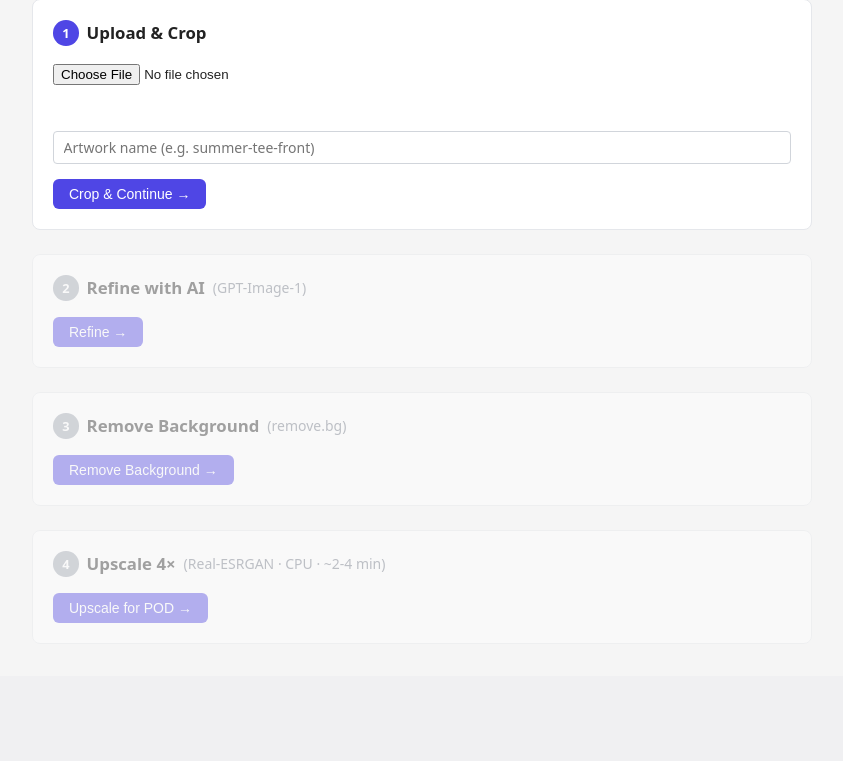
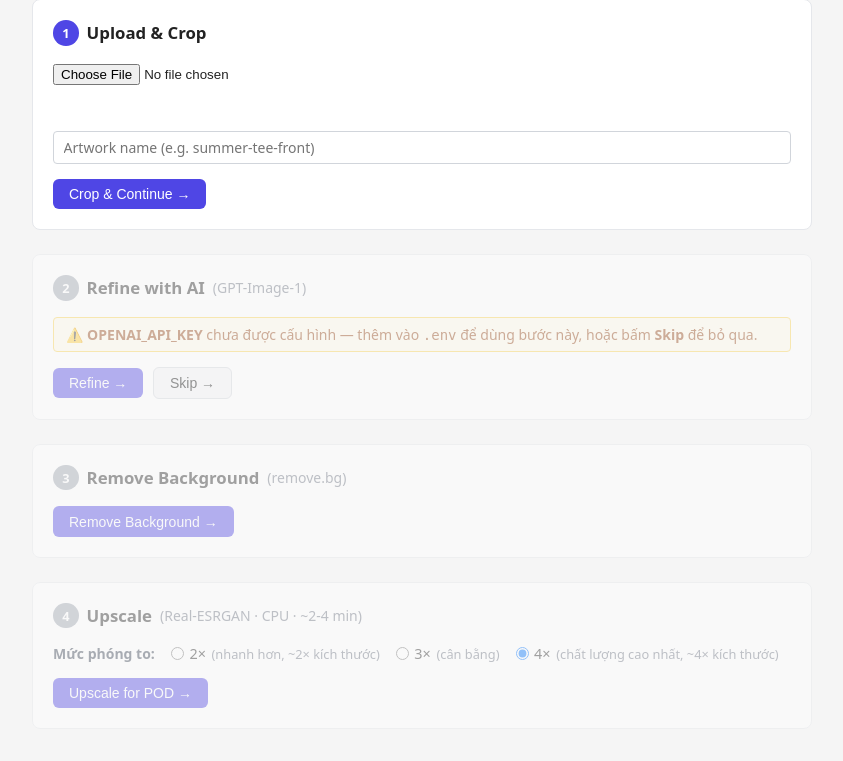
Before and after one commit to trungsin/etsyauto, a FastAPI app: template backend/app/templates/artwork/index.html in a window 1280 px wide. Shown: the part 175-936 px from the top of the page, without its empty margins (124-967 px from the left). Before the commit the page ends 798 px from the top, so only its background shows below. Run offline with FastAPI, Linux system fonts and the light colour scheme; the template is opened without the code that fills it, so the values that code supplies are empty; parts of the project's set-up code (start-up, migrations or seed data) failed here and were passed over; some libraries are stand-ins or nearby versions.

Commit message:
feat(artwork): add skip-refine step, configurable upscale factor, and OpenAI key warning
- Step 2: add Skip button to bypass GPT-Image-1 refinement when image is already clean
- Step 2: show warning banner when OPENAI_API_KEY is not configured, disable Refine button
- Step 4: add 2×/3×/4× radio selector for Real-ESRGAN outscale (default 4×)
- Backend: new POST /{id}/skip-refine route (copies cropped_url → refined_url)
- Backend: run_upscale_job and _upscale_realesrgan now accept scale param

```diff
--- a/backend/app/templates/artwork/index.html
+++ b/backend/app/templates/artwork/index.html
@@ -67,9 +67,16 @@
   <!-- ── STEP 2: Refine ────────────────────────────────────────────── -->
   <div class="step-card disabled" id="step-2">
     <h2><span class="step-num">2</span> Refine with AI <small style="font-weight:400;color:#6b7280">(GPT-Image-1)</small></h2>
+    {% if not has_openai_key %}
+    <div style="background:#fffbeb;border:1px solid #fcd34d;color:#92400e;padding:.45rem .75rem;border-radius:4px;margin-bottom:.75rem;font-size:.875rem">
+      ⚠️ <strong>OPENAI_API_KEY</strong> chưa được cấu hình — thêm vào <code>.env</code> để dùng bước này,
+      hoặc bấm <strong>Skip</strong> để bỏ qua.
+    </div>
+    {% endif %}
     <img id="cropped-img" class="preview-img" alt="cropped">
     <div class="step-actions">
-      <button id="btn-refine" class="btn btn-primary">Refine →</button>
+      <button id="btn-refine" class="btn btn-primary"{% if not has_openai_key %} disabled title="OPENAI_API_KEY chưa cấu hình"{% endif %}>Refine →</button>
+      <button id="btn-skip-refine" class="btn" style="background:#f3f4f6;border:1px solid #d1d5db">Skip →</button>
       <span class="spinner" id="refine-spinner" style="display:none">⏳ Calling GPT-Image-1… (up to ~30s)</span>
     </div>
     <p class="banner-error" id="err-2"></p>
@@ -88,11 +95,23 @@
 
   <!-- ── STEP 4: Upscale ───────────────────────────────────────────── -->
   <div class="step-card disabled" id="step-4">
-    <h2><span class="step-num">4</span> Upscale 4× <small style="font-weight:400;color:#6b7280">(Real-ESRGAN · CPU · ~2-4 min)</small></h2>
+    <h2><span class="step-num">4</span> Upscale <small style="font-weight:400;color:#6b7280">(Real-ESRGAN · CPU · ~2-4 min)</small></h2>
     <img id="removebg-img" class="preview-img checkerboard" alt="transparent">
+    <div style="margin:.75rem 0 0;display:flex;gap:1rem;align-items:center;flex-wrap:wrap">
+      <span style="font-size:.875rem;font-weight:600;color:#374151">Mức phóng to:</span>
+      <label style="display:flex;align-items:center;gap:.35rem;cursor:pointer;font-size:.9rem">
+        <input type="radio" name="upscale-scale" value="2"> 2× <span style="color:#6b7280;font-size:.8rem">(nhanh hơn, ~2× kích thước)</span>
+      </label>
+      <label style="display:flex;align-items:center;gap:.35rem;cursor:pointer;font-size:.9rem">
+        <input type="radio" name="upscale-scale" value="3"> 3× <span style="color:#6b7280;font-size:.8rem">(cân bằng)</span>
+      </label>
+      <label style="display:flex;align-items:center;gap:.35rem;cursor:pointer;font-size:.9rem">
+        <input type="radio" name="upscale-scale" value="4" checked> 4× <span style="color:#6b7280;font-size:.8rem">(chất lượng cao nhất, ~4× kích thước)</span>
+      </label>
+    </div>
     <div class="step-actions">
       <button id="btn-upscale" class="btn btn-primary">Upscale for POD →</button>
-      <span class="spinner" id="upscale-spinner" style="display:none">⏳ Upscaling on CPU… checking every 5s</span>
+      <span class="spinner" id="upscale-spinner" style="display:none">⏳ Upscaling trên CPU… kiểm tra mỗi 5s</span>
     </div>
     <div class="download-box" id="download-box">
       ✅ Done! &nbsp;<a id="download-link" download>⬇ Download POD Artwork</a>
@@ -179,6 +198,7 @@ btnCrop.addEventListener('click', async () => {
 // ── Step 2: Refine ────────────────────────────────────────────────────────
 document.getElementById('btn-refine').addEventListener('click', async () => {
   setLoading('btn-refine', 'refine-spinner', true);
+  document.getElementById('btn-skip-refine').style.display = 'none';
   try {
     const res = await api('POST', `/admin/artwork/${artworkId}/refine`);
     showImg('refined-img', res.refined_url);
@@ -186,6 +206,21 @@ document.getElementById('btn-refine').addEventListener('click', async () => {
   } catch(err) {
     showErr('err-2', err);
     setLoading('btn-refine', 'refine-spinner', false);
+    document.getElementById('btn-skip-refine').style.display = '';
+  }
+});
+
+document.getElementById('btn-skip-refine').addEventListener('click', async () => {
+  document.getElementById('btn-refine').style.display = 'none';
+  document.getElementById('btn-skip-refine').style.display = 'none';
+  try {
+    const res = await api('POST', `/admin/artwork/${artworkId}/skip-refine`);
+    showImg('refined-img', res.refined_url);
+    enableStep('step-3');
+  } catch(err) {
+    showErr('err-2', err);
+    document.getElementById('btn-refine').style.display = '';
+    document.getElementById('btn-skip-refine').style.display = '';
   }
 });
 
@@ -204,9 +239,12 @@ document.getElementById('btn-removebg').addEventListener('click', async () => {
 
 // ── Step 4: Upscale + poll ────────────────────────────────────────────────
 document.getElementById('btn-upscale').addEventListener('click', async () => {
+  const scaleVal = document.querySelector('input[name="upscale-scale"]:checked')?.value || '4';
+  const fd = new FormData();
+  fd.append('scale', scaleVal);
   setLoading('btn-upscale', 'upscale-spinner', true);
   try {
-    await api('POST', `/admin/artwork/${artworkId}/upscale`);
+    await api('POST', `/admin/artwork/${artworkId}/upscale`, fd);
     pollTimer = setInterval(pollStatus, 5000);
   } catch(err) {
     showErr('err-4', err);
```
Also changed, not shown: backend/app/routes/artwork_admin.py (+26 -4 lines), backend/app/services/artwork_service.py (+24 -6 lines), 1 other file.
